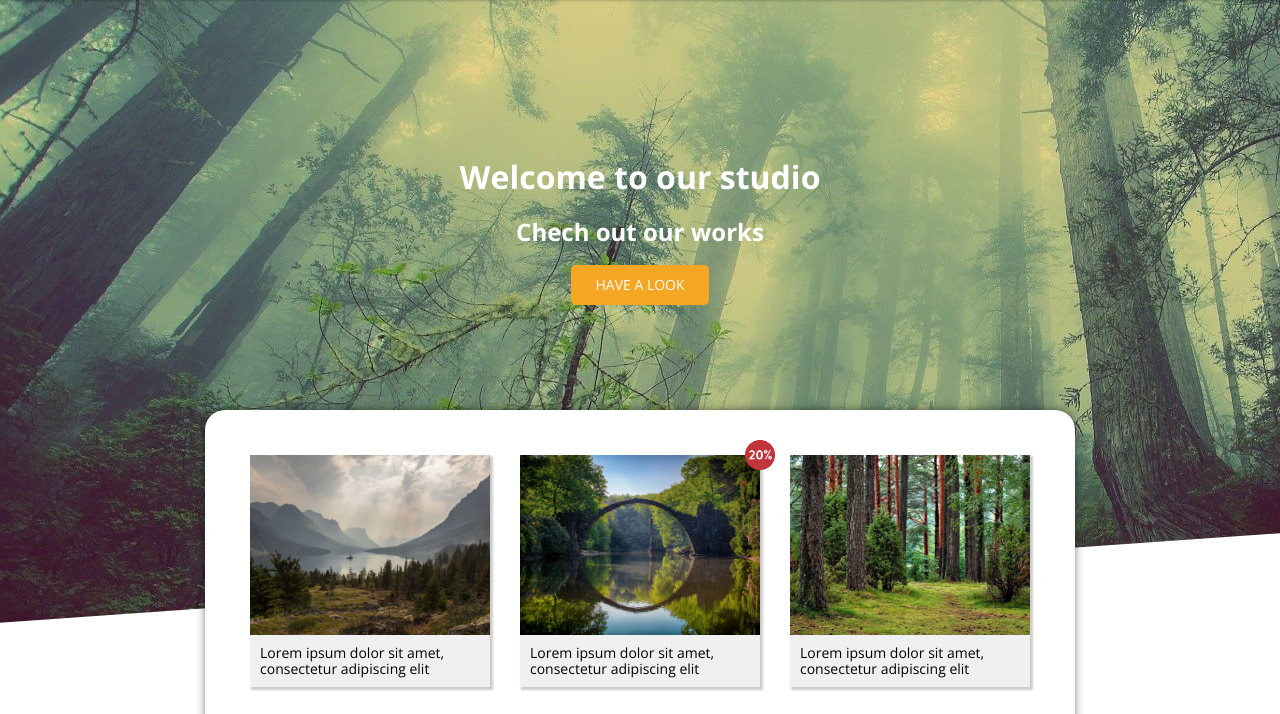
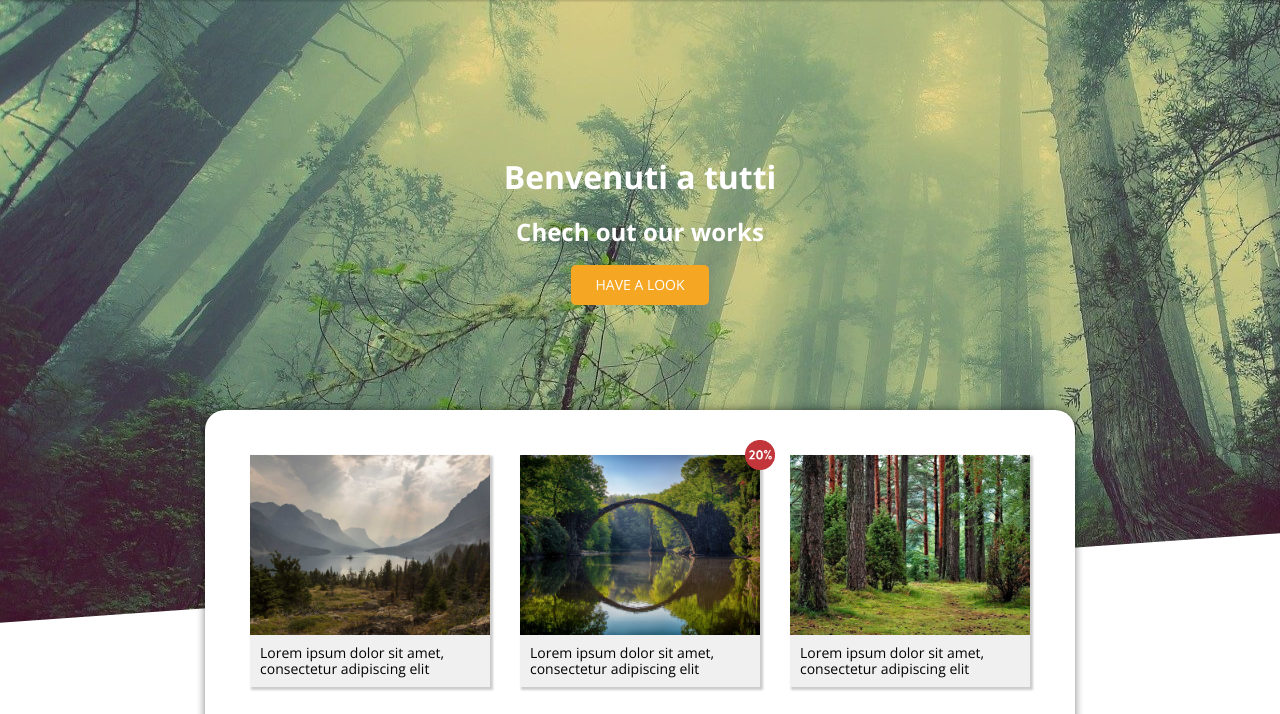
Before and after one commit to Jacopo-Ferretti/LacerbaPortfolio, a plain HTML site: page index.html in a window 1280 px wide. Shown: the part 72-786 px from the top of the page. Drawn offline with nearby package versions, Linux system fonts and the light colour scheme.

Commit message:
Update index.html

```diff
--- a/index.html
+++ b/index.html
@@ -47,7 +47,7 @@
 			<section id="hero">
 				<div class="container">
 					<div class="hero-caption">
-						<h1>Welcome to our studio</h1>
+						<h1>Benvenuti a tutti</h1>
 						<h2>Chech out our works</h2>
 						<a href="#gallery" class="btn">Have a Look</a>
 					</div>
```
